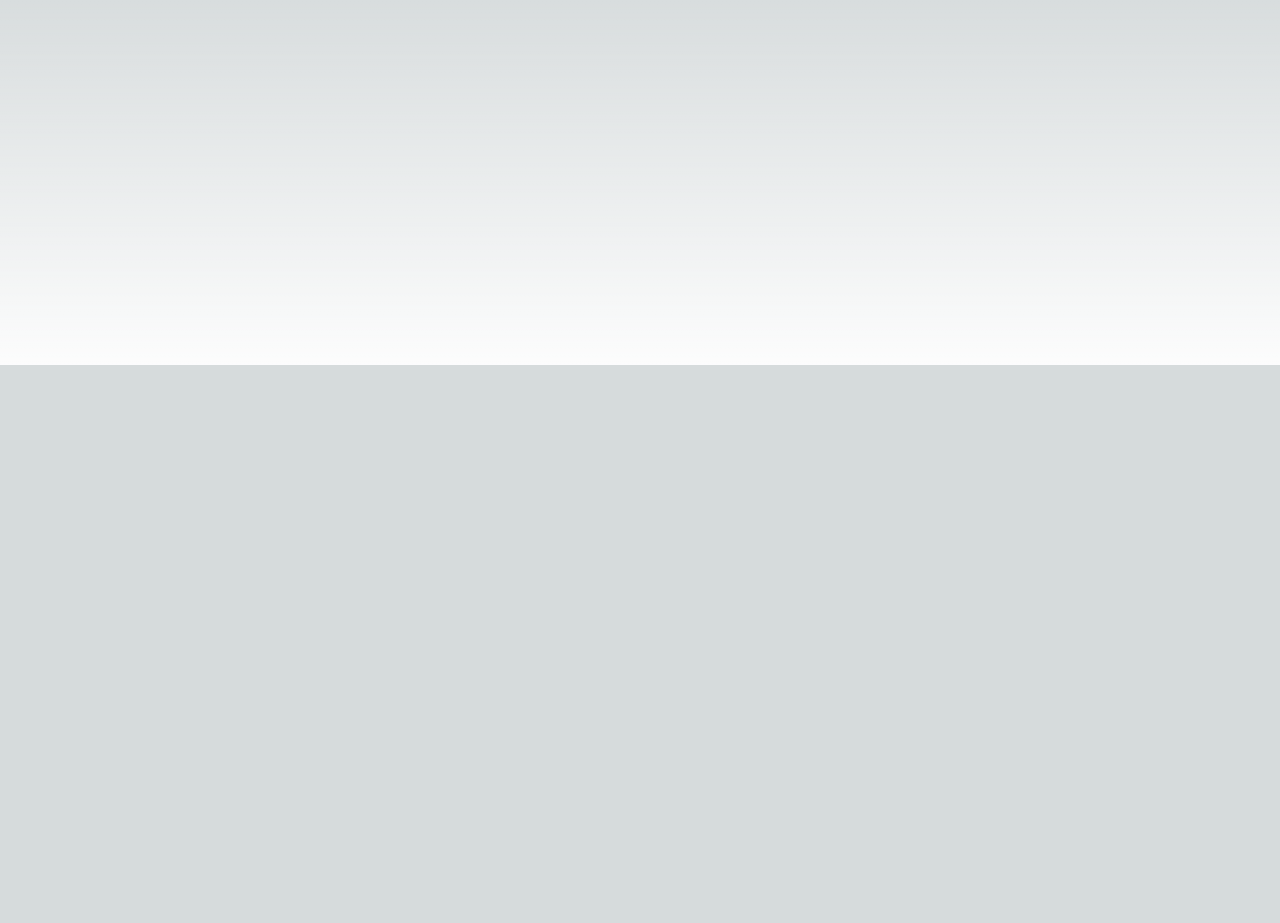
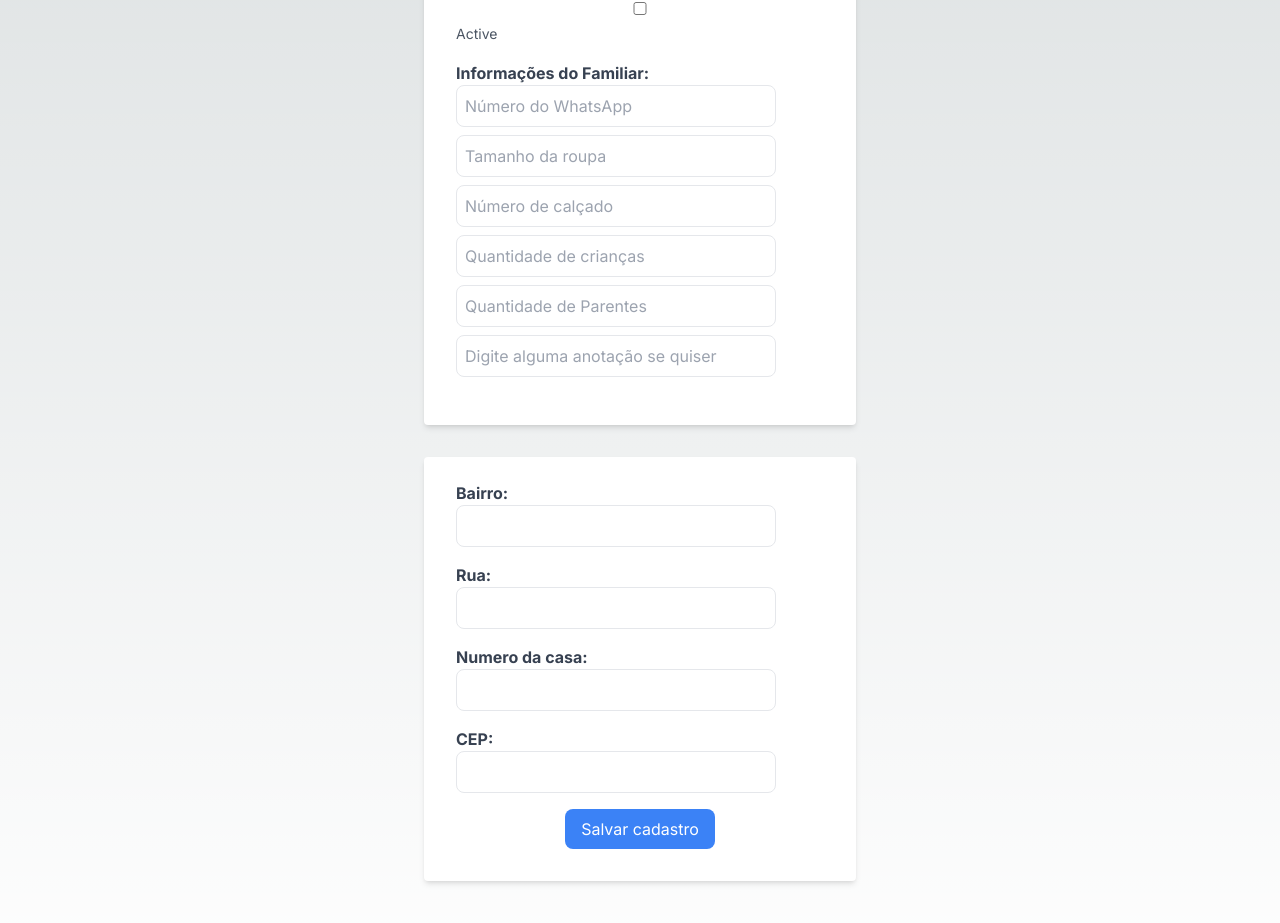
Before and after one commit to correaa1/ong-frontend, a Next.js app: page /register in a window 1280 px wide. Shown: the part 435-1358 px from the top of the page. Before the commit the page ends 800 px from the top, so only its background shows below. Built offline with nearby package versions, Linux system fonts and the light colour scheme.

Commit message:
tela de cadastro beta.

```diff
--- a/src/app/register/page.jsx
+++ b/src/app/register/page.jsx
@@ -2,8 +2,12 @@ import Form from "./userRegister";
 const Register = () => {
   return (
     <div>
-      <h1 className="text-2xl">Lista de usuarios cadastrados</h1>
+    <div className='flex justify-center py-8' >
+      <h1 className="text-2xl">Cadastrar novo familiar</h1>
+      </div>
+       <div className='flex justify-center py-28'>
       <Form />
+          </div>
     </div>
   );
 };
--- a/src/app/register/userRegister.jsx
+++ b/src/app/register/userRegister.jsx
@@ -1,4 +1,5 @@
 "use client"
+
 import { useState } from 'react';
 import axios from 'axios';
 
@@ -9,7 +10,19 @@ const Form = () => {
     stats: false,
     infoUsers: {
       phone: '',
+      clothingSize: '',
+      shoe: '',
+      amountParent: '',
+      amountChildren: '',
+      note: '',
       },
+    address:{
+    district:'',
+    street:'',
+    number:'',
+    zipCode:'',
+    },
+
   });
 
   const handleChange = (e) => {
@@ -24,7 +37,7 @@ const Form = () => {
     e.preventDefault();
 
     try {
-      // Use the URL of your API endpoint here
+
       const apiUrl = 'http://localhost:8080/v1/users';
       const response = await axios.post(apiUrl, formData);
       console.log('API Response:', response.data);
@@ -34,9 +47,11 @@ const Form = () => {
   };
 
   return (
-    <form onSubmit={handleSubmit} className="m-4">
+  <div class="w-full max-w-md flex flex-col   ">
+  <div class='p-2'>
+  <form onSubmit={handleSubmit} className="bg-white shadow-md rounded px-8 pt-6 pb-8 mb-4">
             <div className="mb-4">
-        <label htmlFor="id" className="block text-gray-700 font-bold">
+              <label htmlFor="id" className="block text-gray-700 text-sm font-bold mb-2 ">
                 ID:
               </label>
               <input
@@ -45,12 +60,12 @@ const Form = () => {
                 name="id"
                 value={formData.id}
                 onChange={handleChange}
-          className="w-full p-2 border rounded-lg"
+                className="w-full p-2 border rounded-lg max-w-xs "
               />
             </div>
             <div className="mb-4">
               <label htmlFor="name" className="block text-gray-700 font-bold">
-          Name:
+                Nome:
               </label>
               <input
                 type="text"
@@ -58,7 +73,7 @@ const Form = () => {
                 name="name"
                 value={formData.name}
                 onChange={handleChange}
-          className="w-full p-2 border rounded-lg"
+                className="w-full p-2 border rounded-lg max-w-xs"
               />
             </div>
             <div className="mb-4">
@@ -71,15 +86,17 @@ const Form = () => {
                 name="stats"
                 checked={formData.stats}
                 onChange={handleChange}
-          className="mr-2 leading-tight"
+                className="w-full leading-tight "
               />
               <span className="text-sm text-gray-600">Active</span>
             </div>
-      <div className="mb-4">
-        <label htmlFor="phone" className="block text-gray-700 font-bold">
-          Phone:
+
+                 <div className="mb-4 flex justify-items-center flex-col ">
+                    <label htmlFor="infoUsers" className="block text-gray-700 font-bold">
+                      Informações do Familiar:
                     </label>
               <input
+                placeHolder='Número do WhatsApp'
                 type="text"
                 id="phone"
                 name="phone"
@@ -93,13 +110,194 @@ const Form = () => {
                     },
                   }))
                 }
-          className="w-full p-2 border rounded-lg"
+                className="w-full p-2 border rounded-lg max-w-xs "
+              />
+                    <input
+                      placeHolder='Tamanho da roupa'
+                      type="text"
+                      id="clothingSize"
+                      name="clothingSize"
+                      value={formData.infoUsers.clothingSize}
+                      onChange={(e) =>
+                        setFormData((prevFormData) => ({
+                          ...prevFormData,
+                          infoUsers: {
+                            ...prevFormData.infoUsers,
+                            clothingSize: e.target.value,
+                          },
+                        }))
+                      }
+                      className="w-full p-2 mt-2  border rounded-lg max-w-xs"
+                    />
+
+                                    <input
+                                                  placeHolder='Número de calçado'
+                                                  type="text"
+                                                  id="shoe"
+                                                  name="shoe"
+                                                  value={formData.infoUsers.shoe}
+                                                  onChange={(e) =>
+                                                    setFormData((prevFormData) => ({
+                                                      ...prevFormData,
+                                                      infoUsers: {
+                                                        ...prevFormData.infoUsers,
+                                                        shoe: e.target.value,
+                                                      },
+                                                    }))
+                                                  }
+                                                  className="w-full p-2 mt-2  border rounded-lg max-w-xs"
+                                                />
+                                    <input
+                                              placeHolder='Quantidade de crianças'
+                                              type="text"
+                                              id="amountChildren"
+                                              name="amountChildren"
+                                              value={formData.infoUsers.amountChildren}
+                                              onChange={(e) =>
+                                                setFormData((prevFormData) => ({
+                                                  ...prevFormData,
+                                                  infoUsers: {
+                                                    ...prevFormData.infoUsers,
+                                                    amountChildren: e.target.value,
+                                                  },
+                                                }))
+                                              }
+                                              className="w-full p-2 mt-2 border rounded-lg max-w-xs"
+                                            />
+   <                                          input
+                                               placeHolder='Quantidade de Parentes'
+                                               type="text"
+                                               id="amountParent"
+                                               name="amountParent"
+                                               value={formData.infoUsers.amountParent}
+                                               onChange={(e) =>
+                                                 setFormData((prevFormData) => ({
+                                                   ...prevFormData,
+                                                   infoUsers: {
+                                                     ...prevFormData.infoUsers,
+                                                     amountParent: e.target.value,
+                                                   },
+                                                 }))
+                                               }
+                                               className="w-full p-2 mt-2 border rounded-lg max-w-xs"
+                                             />
+                                    <input
+                                              placeHolder='Digite alguma anotação se quiser'
+                                              type="text"
+                                              id="note"
+                                              name="note"
+                                              value={formData.infoUsers.note}
+                                              onChange={(e) =>
+                                                setFormData((prevFormData) => ({
+                                                  ...prevFormData,
+                                                  infoUsers: {
+                                                    ...prevFormData.infoUsers,
+                                                    note: e.target.value,
+                                                  },
+                                                }))
+                                              }
+                                              className="w-full p-2 mt-2 border rounded-lg max-w-xs"
+                                            />
+
+                  </div></form>
+  </div>
+
+<div className='w=full p-2 '>
+<form onSubmit={handleSubmit} className="bg-white shadow-md rounded px-8 pt-6 pb-8 mb-4">
+        <div className="mb-4  ">
+          <label htmlFor="address" className="block text-gray-700 font-bold">
+            Bairro:
+          </label>
+          <input
+            type="text"
+            id="district"
+            name="district"
+            value={formData.address.district}
+             onChange={(e) =>
+                  setFormData((prevFormData) => ({
+                    ...prevFormData,
+                    address: {
+                      ...prevFormData.address,
+                      district: e.target.value,
+                    },
+                  }))
+                }
+            className="w-full p-2 border rounded-lg max-w-xs "
           />
         </div>
+        <div className="mb-4">
+          <label htmlFor="street" className="block text-gray-700 font-bold">
+            Rua:
+          </label>
+          <input
+            type="text"
+            id="street"
+            name="street"
+            value={formData.address.street}
+            onChange={(e) =>
+            setFormData((prevFormData) => ({
+             ...prevFormData,
+             address: {
+              ...prevFormData.address,
+              street: e.target.value,
+                                },
+                              }))
+                            }
+            className="w-full p-2 border rounded-lg max-w-xs"
+          />
+
+        </div>
+             <div className="mb-4 ">
+                <label htmlFor="infoUsers" className="block text-gray-700 font-bold">
+                  Numero da casa:
+                </label>
+          <input
+            type="text"
+            id="number"
+            name="number"
+            value={formData.address.number}
+            onChange={(e) =>
+            setFormData((prevFormData) => ({
+            ...prevFormData,
+            address: {
+            ...prevFormData.address,
+            number: e.target.value,
+            },
+             }))}
+            className="w-full p-2 border rounded-lg max-w-xs"
+          />
+ </div>
+       <div className="mb-4 ">
+                 <label htmlFor="infoUsers" className="block text-gray-700 font-bold">
+                   CEP:
+                 </label>
+           <input
+             type="text"
+             id="zipCode"
+             name="zipCode"
+             value={formData.address.zipCode}
+            onChange={(e) =>
+            setFormData((prevFormData) => ({
+            ...prevFormData,
+            address: {
+            ...prevFormData.address,
+            zipCode: e.target.value,
+            },
+             }))}
+             className="w-full p-2 border rounded-lg max-w-xs"
+           />
+  </div>
+     <div class="flex items-center justify-center">
           <button type="submit" className="bg-blue-500 text-white py-2 px-4 rounded-lg">
-        Submit
+            Salvar cadastro
           </button>
+           </div>
  </form>
+
+</div>
+    <div>
+    </div>
+    </div>
   );
 };
 
```
Also changed, not shown: 1 other file (tests, documents, lock files or other folders). Lines whose indentation alone changed are shown as unchanged.
